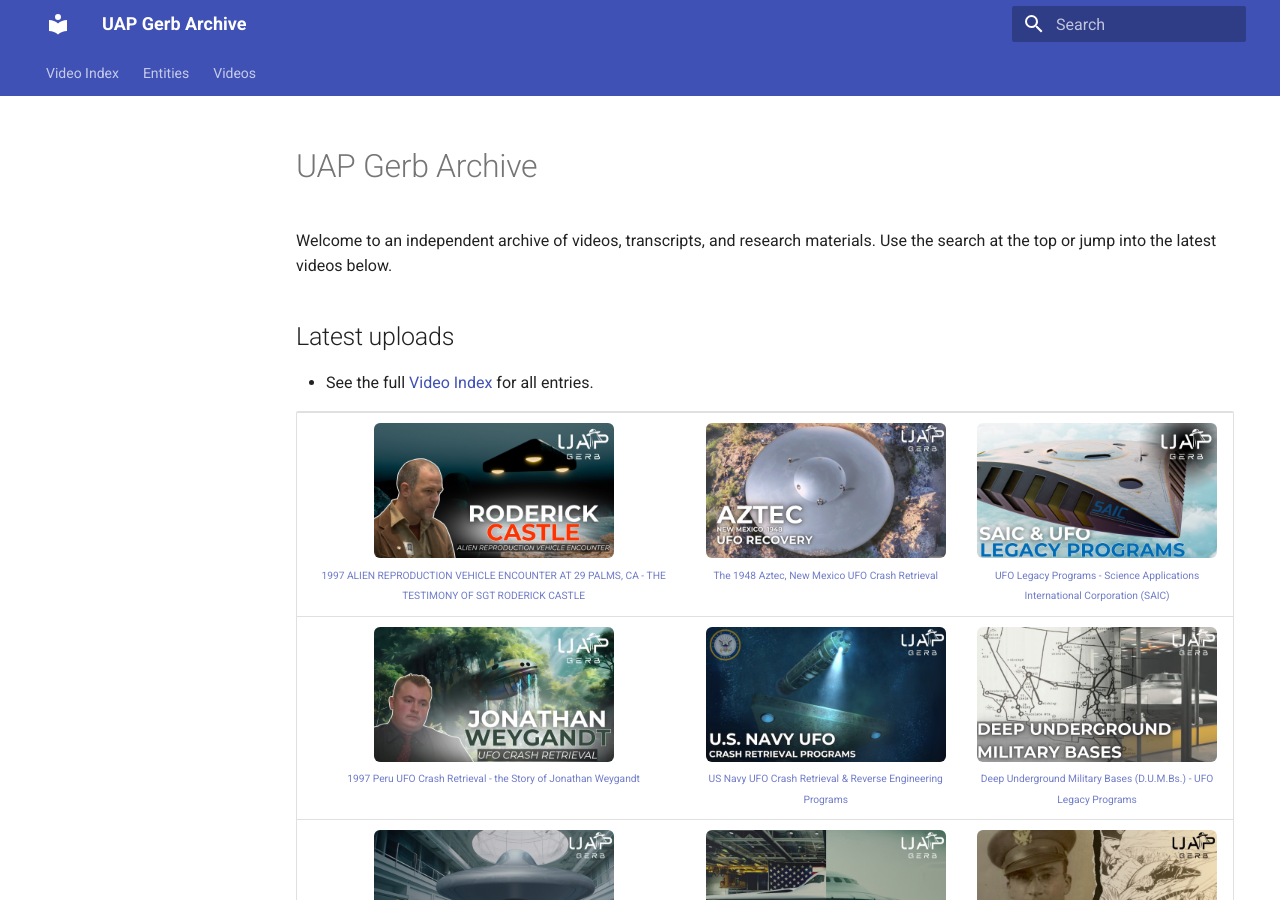
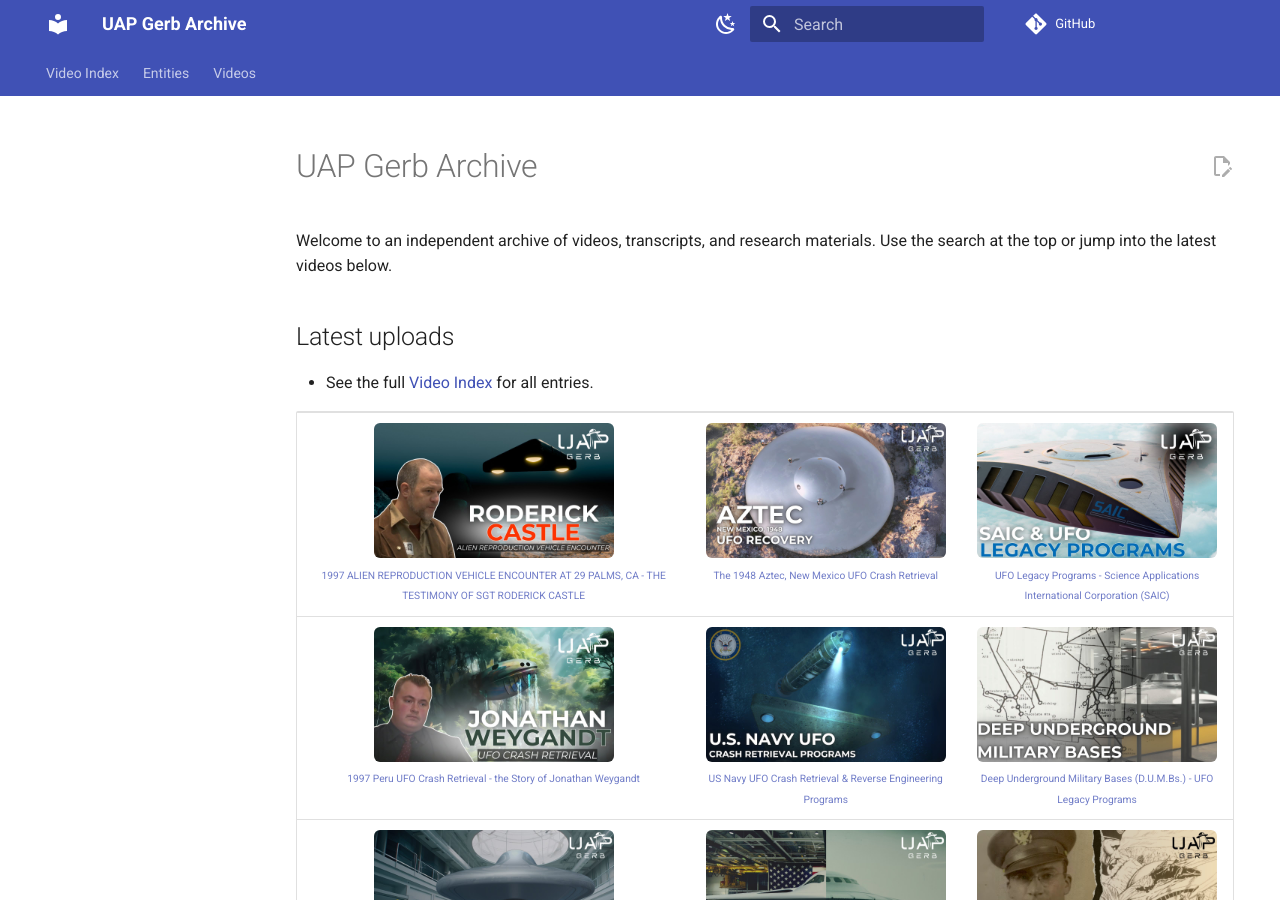
Before and after one commit to ChristopherMori/ubiquitous-happiness, an MkDocs documentation site: the page built from docs/index.md, in a window 1280 px wide and 900 px high. Built offline with MkDocs 1.6.1 and Material for MkDocs 9.7.7, drawn with Linux system fonts in a browser that asks for light colours; comment, search, counter and statistics services are not loaded.

Commit message:
docs(site): add repo_url/edit_uri and theme palette toggle in mkdocs.yml

```diff
--- a/mkdocs.yml
+++ b/mkdocs.yml
@@ -1,5 +1,7 @@
 site_name: UAP Gerb Archive
 site_url: https://christophermori.github.io/ubiquitous-happiness/
+repo_url: https://github.com/ChristopherMori/ubiquitous-happiness
+edit_uri: edit/main/docs/
 theme:
   name: material
   features:
@@ -11,6 +13,15 @@
   - search.suggest
   - search.highlight
   - content.action.edit
+  palette:
+  - scheme: default
+    toggle:
+      icon: material/weather-night
+      name: Switch to dark mode
+  - scheme: slate
+    toggle:
+      icon: material/weather-sunny
+      name: Switch to light mode
 nav:
 - Video Index: video-index.md
 - Entities: entities.md
```
